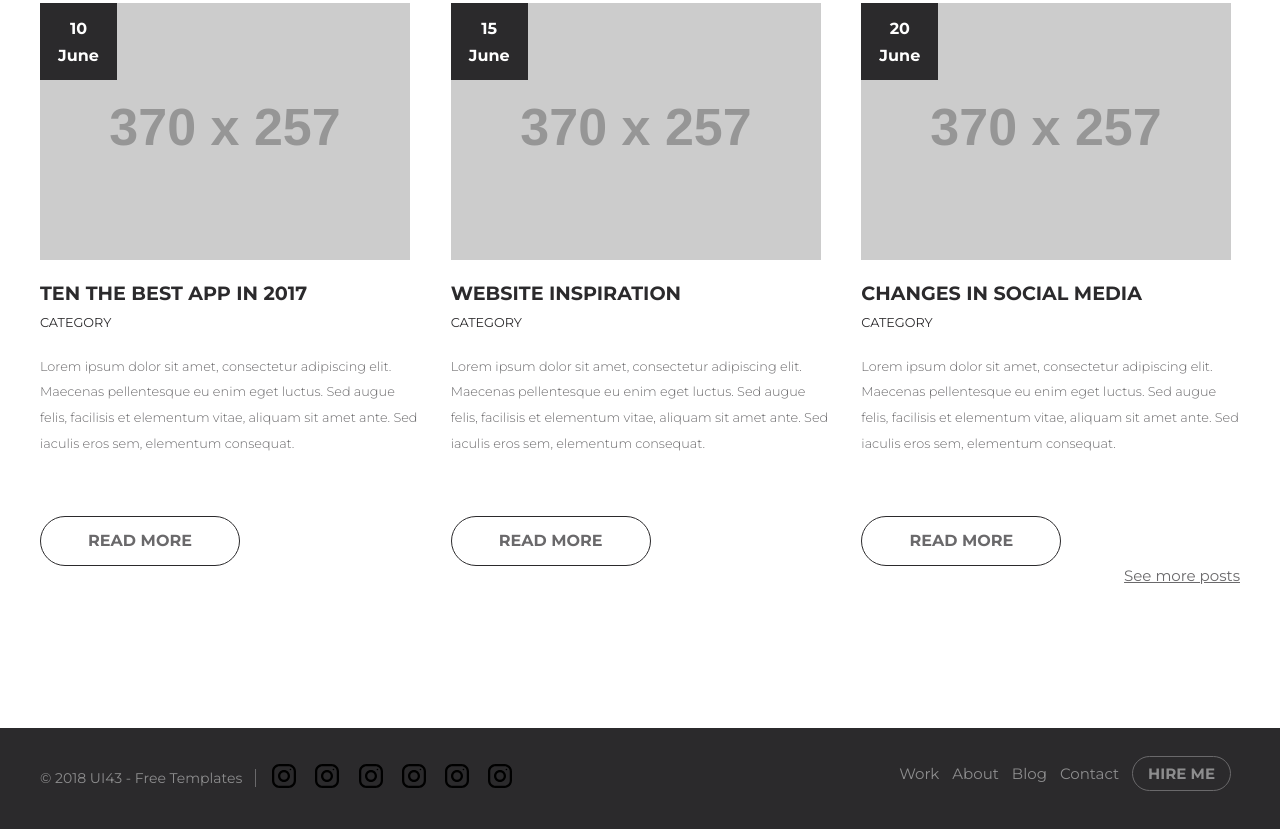
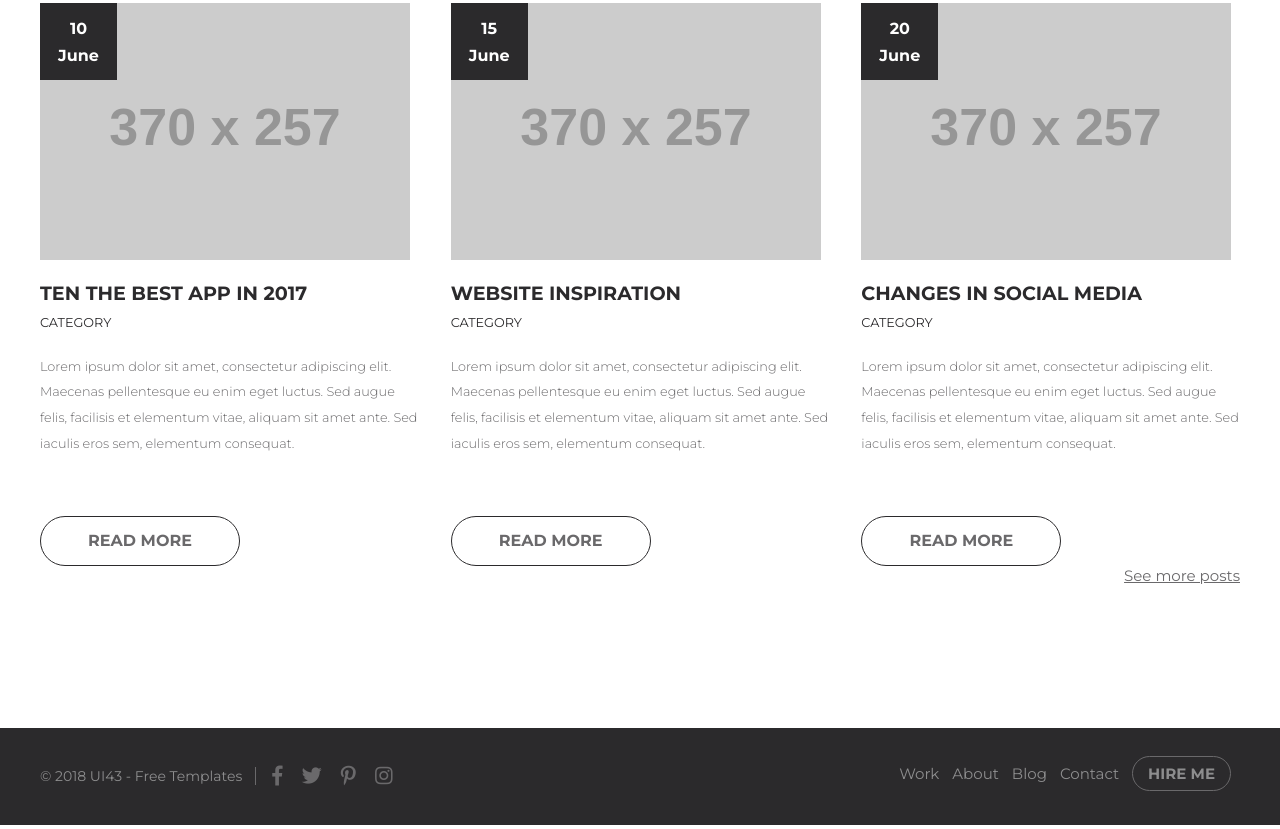
Before and after one commit to d4smodell/landing-less, a plain HTML site: page index.html in a window 1280 px wide. Shown: the part 4199-5028 px from the top of the page. Drawn offline with Linux system fonts and the light colour scheme; placeholder pictures from the web are drawn by us; files whose address does not match are found by name.

Commit message:
added soc icons

```diff
--- a/css/blocks/footer.less
+++ b/css/blocks/footer.less
@@ -58,3 +58,12 @@
         }
     }
 }
+
+.social__item{
+    color: @gray;
+    transition: opacity linear .1s;
+    font-size: 20px;
+    &:hover{
+        opacity: .5;
+    }
+}
--- a/index.html
+++ b/index.html
@@ -4,6 +4,8 @@
 <head>
     <meta charset="UTF-8">
     <meta name="viewport" content="width=device-width, initial-scale=1.0">
+    <link rel="stylesheet" href="https://use.fontawesome.com/releases/v5.7.2/css/all.css"
+    integrity="sha384-fnmOCqbTlWIlj8LyTjo7mOUStjsKC4pOpQbqyi7RrhN7udi9RwhKkMHpvLbHG9Sr" crossorigin="anonymous">
     <link href="https://fonts.googleapis.com/css?family=Montserrat:200,300,300i,400,400i,500,700&display=swap"
         rel="stylesheet">
     <link rel="stylesheet" href="/css/style.css">
@@ -333,23 +335,17 @@
                         &copy; 2018 UI43 - Free Templates
                     </div>
                     <div class="footer__social">
-                        <a href="#">
-                            <img src="/img/soc/instagram.svg" width="24" alt="">
+                        <a href="#" class="social__item">
+                            <i class="fab fa-facebook-f"></i>
                         </a>
-                        <a href="#">
-                            <img src="/img/soc/instagram.svg" width="24" alt="">
+                        <a href="#" class="social__item">
+                            <i class="fab fa-twitter"></i>
                         </a>
-                        <a href="#">
-                            <img src="/img/soc/instagram.svg" width="24" alt="">
+                        <a href="#" class="social__item">
+                            <i class="fab fa-pinterest-p"></i>
                         </a>
-                        <a href="#">
-                            <img src="/img/soc/instagram.svg" width="24" alt="">
-                        </a>
-                        <a href="#">
-                            <img src="/img/soc/instagram.svg" width="24" alt="">
-                        </a>
-                        <a href="#">
-                            <img src="/img/soc/instagram.svg" width="24" alt="">
+                        <a href="#" class="social__item">
+                            <i class="fab fa-instagram"></i>
                         </a>
                     </div>
                 </div>
```
Also changed, not shown: css/blocks/footer.css, css/style.css, package-lock.json (added).
